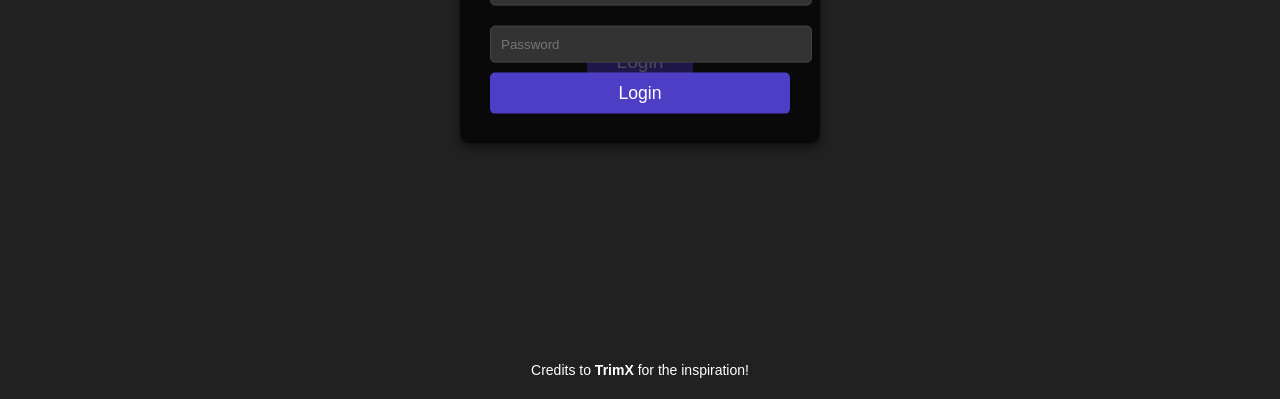
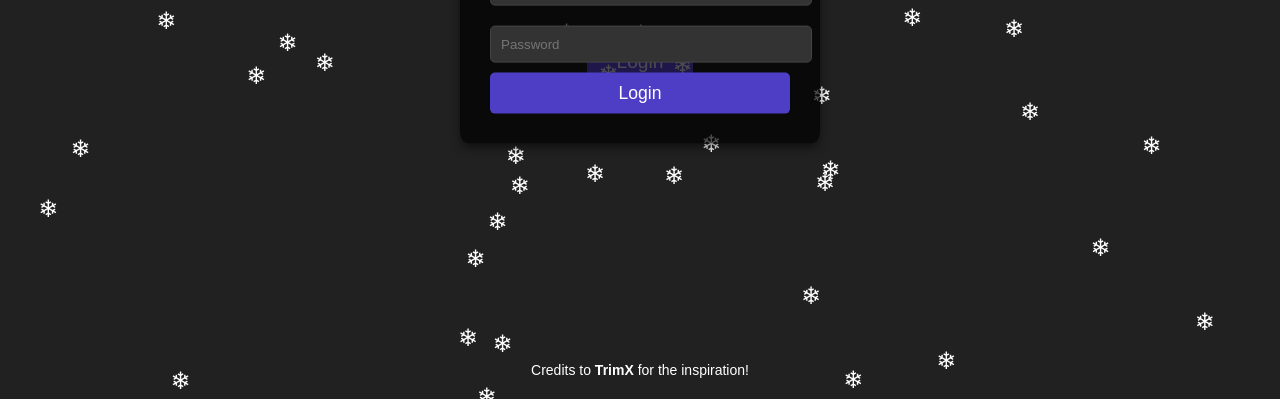
Before and after one commit to DarnellHook/Nacion, a plain HTML site: page index.html in a window 1280 px wide. Shown: the part 398-797 px from the top of the page. Drawn offline with Linux system fonts and the light colour scheme.

Commit message:
Update index.html

```diff
--- a/index.html
+++ b/index.html
@@ -240,3 +240,8 @@
                 snowflakesContainer.appendChild(snowflake);
             }
         }
+
+        createSnowflakes();
+    </script>
+</body>
+</html>
```
